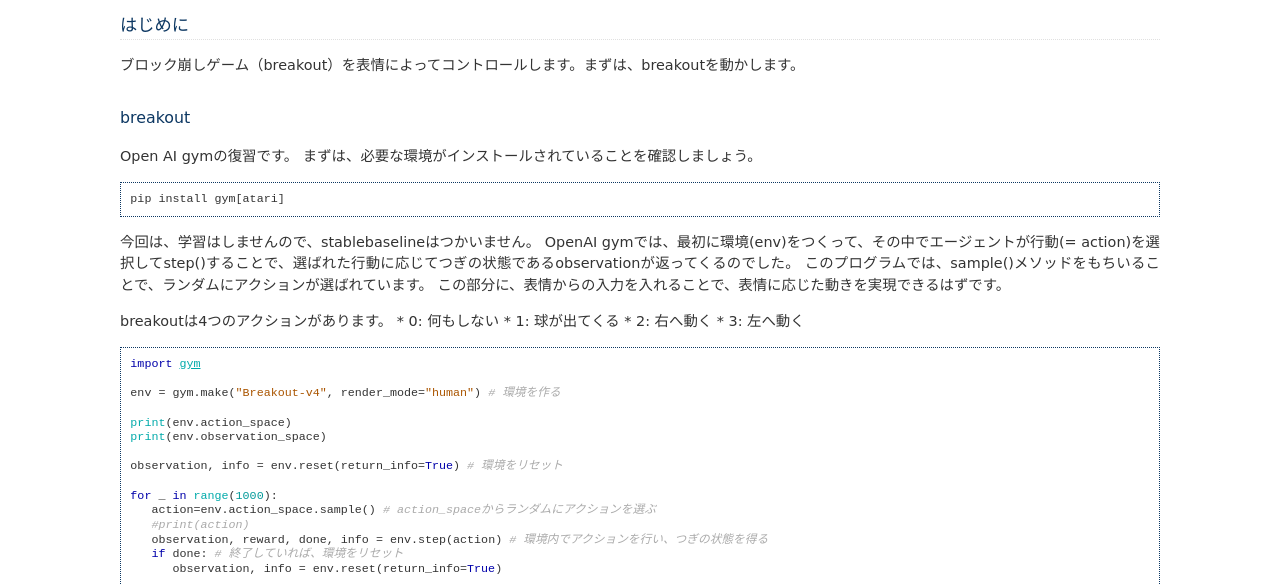
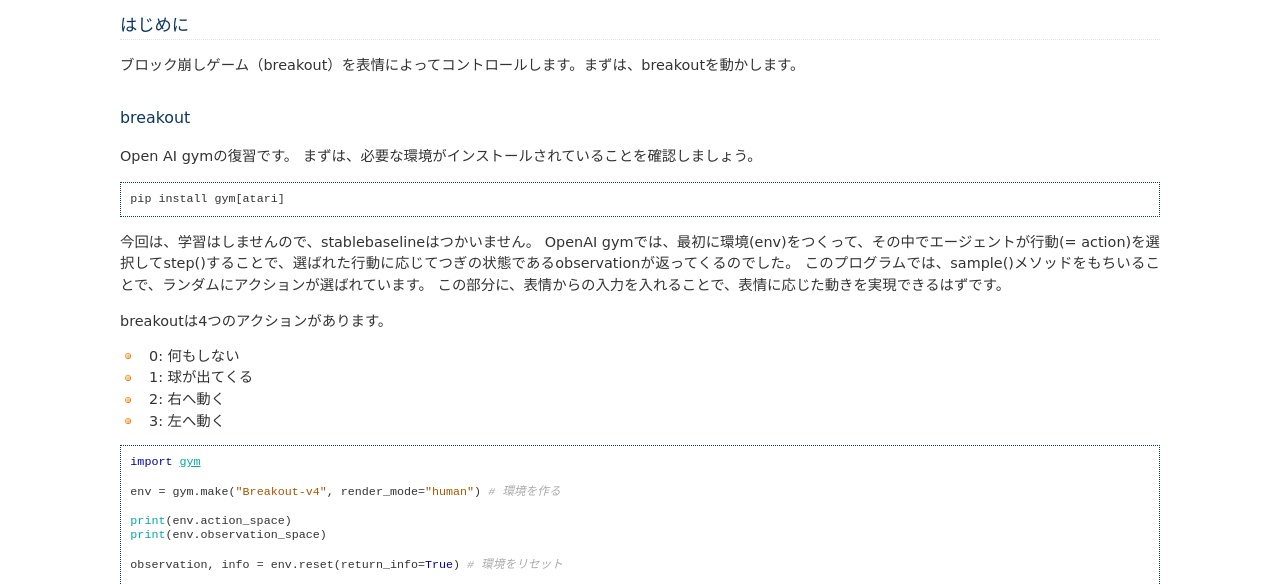
Before and after one commit to haruaki-f/RL, a plain HTML site: page RL/RL1.html in a window 1280 px wide. Shown: the part 180-764 px from the top of the page. Drawn offline with Linux system fonts and the light colour scheme.

Commit message:
Add files via upload

```diff
--- a/RL/RL1.html
+++ b/RL/RL1.html
@@ -50,11 +50,13 @@
 OpenAI gymでは、最初に環境(env)をつくって、その中でエージェントが行動(= action)を選択してstep()することで、選ばれた行動に応じてつぎの状態であるobservationが返ってくるのでした。
 このプログラムでは、sample()メソッドをもちいることで、ランダムにアクションが選ばれています。
 この部分に、表情からの入力を入れることで、表情に応じた動きを実現できるはずです。</p>
-<p>breakoutは4つのアクションがあります。
-* 0: 何もしない
-* 1: 球が出てくる
-* 2: 右へ動く
-* 3: 左へ動く</p>
+<p>breakoutは4つのアクションがあります。</p>
+<ul class="simple">
+<li><p>0: 何もしない</p></li>
+<li><p>1: 球が出てくる</p></li>
+<li><p>2: 右へ動く</p></li>
+<li><p>3: 左へ動く</p></li>
+</ul>
 <div class="highlight-python notranslate"><div class="highlight"><pre><span></span><span class="kn">import</span> <span class="nn">gym</span>
 
 <span class="n">env</span> <span class="o">=</span> <span class="n">gym</span><span class="o">.</span><span class="n">make</span><span class="p">(</span><span class="s2">&quot;Breakout-v4&quot;</span><span class="p">,</span> <span class="n">render_mode</span><span class="o">=</span><span class="s2">&quot;human&quot;</span><span class="p">)</span> <span class="c1"># 環境を作る</span>
```
